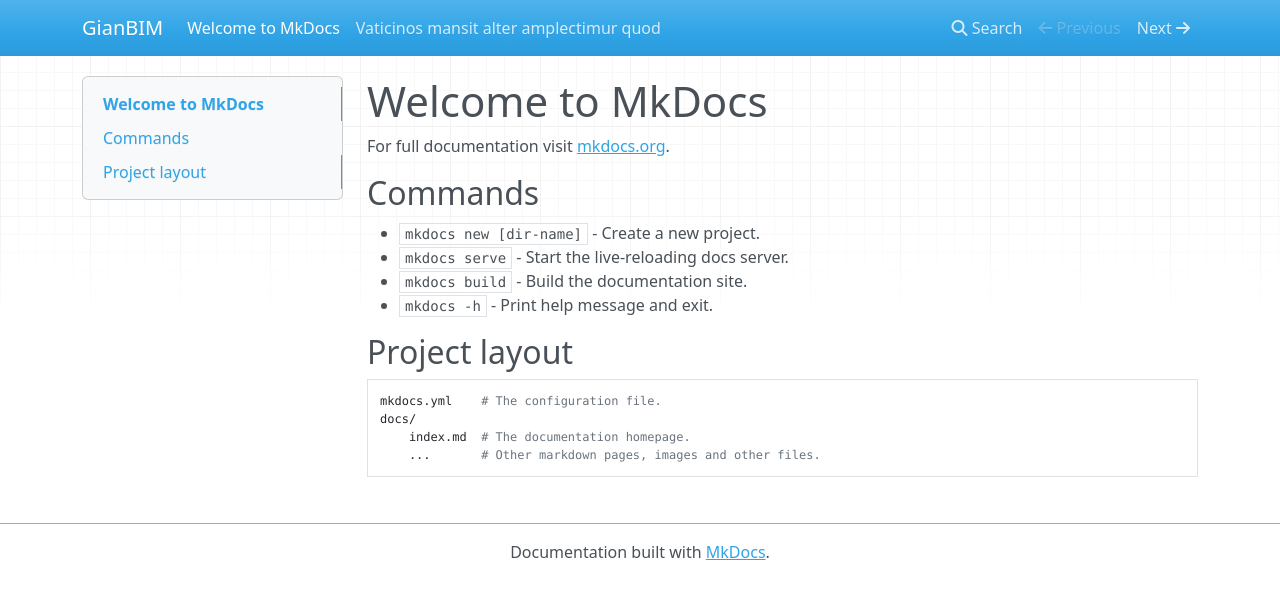
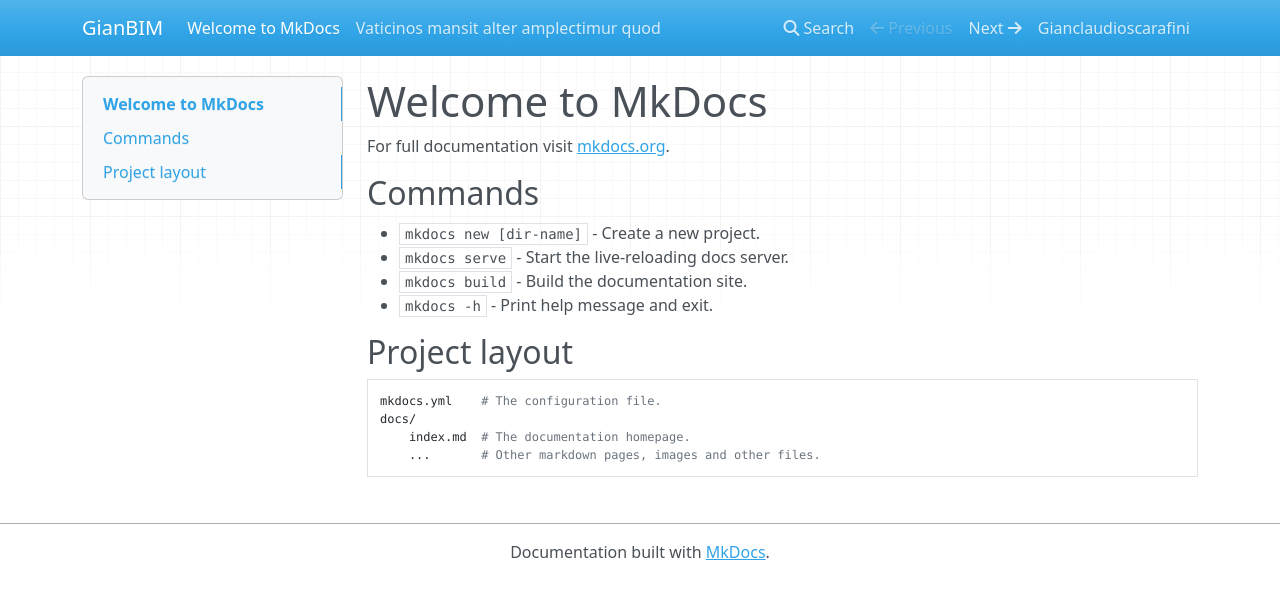
Before and after one commit to GianClaudioScarafini/GianBIM, an MkDocs documentation site: the page built from docs/index.md, in a window 1280 px wide. Shown: the top 599 px of the page. Built offline with MkDocs 1.6.1, drawn with Linux system fonts in a browser that asks for light colours; nearby versions of some CDN libraries; part of the change alters nothing that is shown.

Commit message:
Update mkdocs.yml

```diff
--- a/mkdocs.yml
+++ b/mkdocs.yml
@@ -1,2 +1,3 @@
 site_name: GianBIM
 site_url: http://example.com/
+repo_url: https://gianclaudioscarafini.github.io/GianBIM/
```
